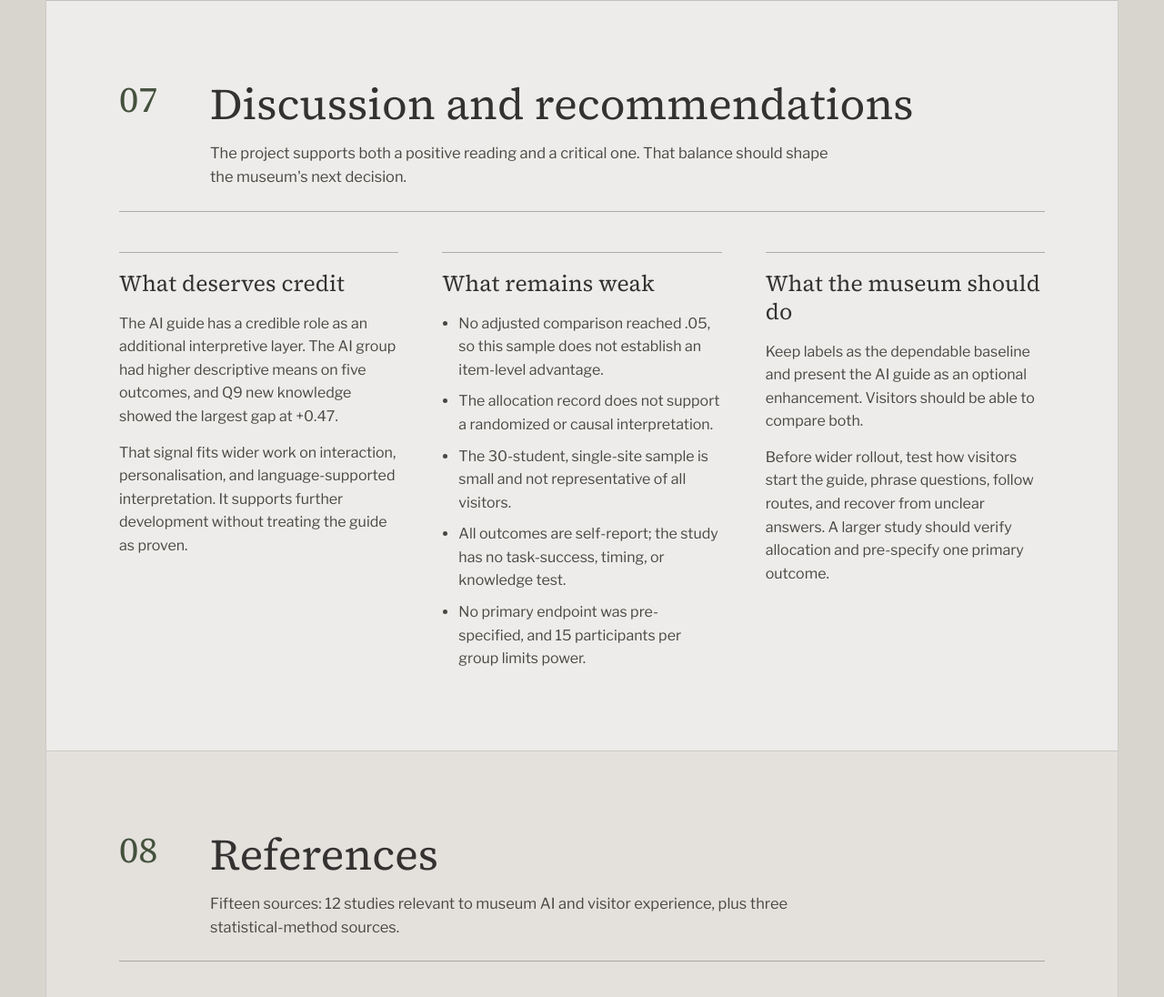
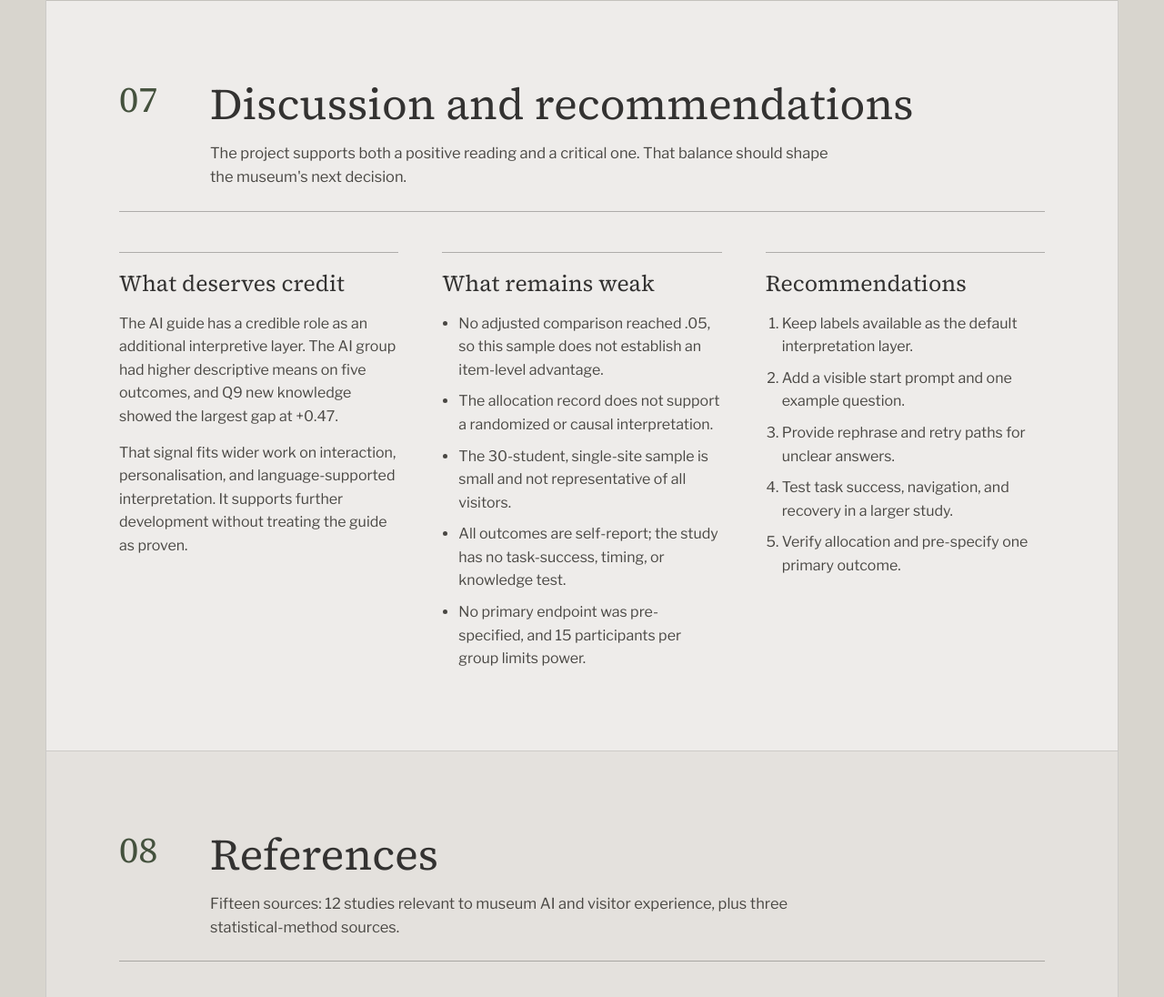
Before and after one commit to KINGer-ai/kinger-ai.github.io, a plain HTML site: page index.html in a window 1280 px wide. Shown: the part 9423-10519 px from the top of the page at 91% size. Drawn offline with nearby package versions, Linux system fonts and the light colour scheme.

Commit message:
Add explicit museum recommendations

```diff
--- a/index.html
+++ b/index.html
@@ -599,16 +599,14 @@
             </article>
 
             <article>
-              <h3>What the museum should do</h3>
-              <p>
-                Keep labels as the dependable baseline and present the AI guide as an optional
-                enhancement. Visitors should be able to compare both.
-              </p>
-              <p>
-                Before wider rollout, test how visitors start the guide, phrase questions, follow
-                routes, and recover from unclear answers. A larger study should verify allocation
-                and pre-specify one primary outcome.
-              </p>
+              <h3>Recommendations</h3>
+              <ol>
+                <li>Keep labels available as the default interpretation layer.</li>
+                <li>Add a visible start prompt and one example question.</li>
+                <li>Provide rephrase and retry paths for unclear answers.</li>
+                <li>Test task success, navigation, and recovery in a larger study.</li>
+                <li>Verify allocation and pre-specify one primary outcome.</li>
+              </ol>
             </article>
           </div>
         </div>
--- a/report.css
+++ b/report.css
@@ -1699,12 +1699,14 @@ tbody tr:hover {
   margin: 0 0 14px;
 }
 
-.discussion-grid ul {
+.discussion-grid ul,
+.discussion-grid ol {
   margin: 0;
   padding-left: 18px;
 }
 
-.discussion-grid li + li {
+.discussion-grid ul li + li,
+.discussion-grid ol li + li {
   margin-top: 9px;
 }
 
```
Also changed, not shown: ADS401_GroupH_Report.html (+8 -10 lines), poster.html (+25 -7 lines), assets/poster-preview.webp, 1 other file.
